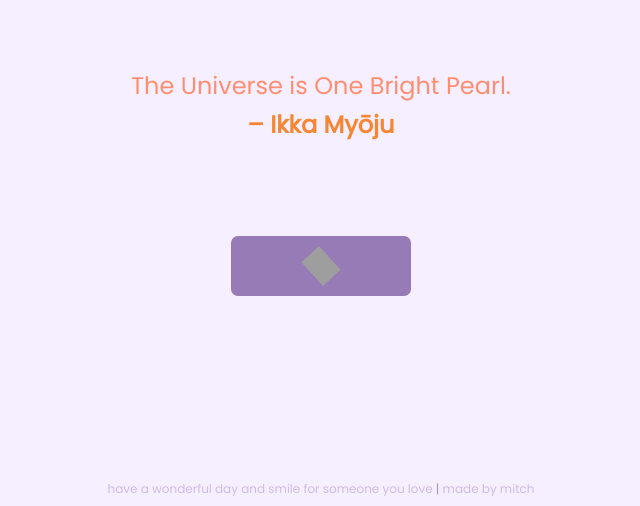
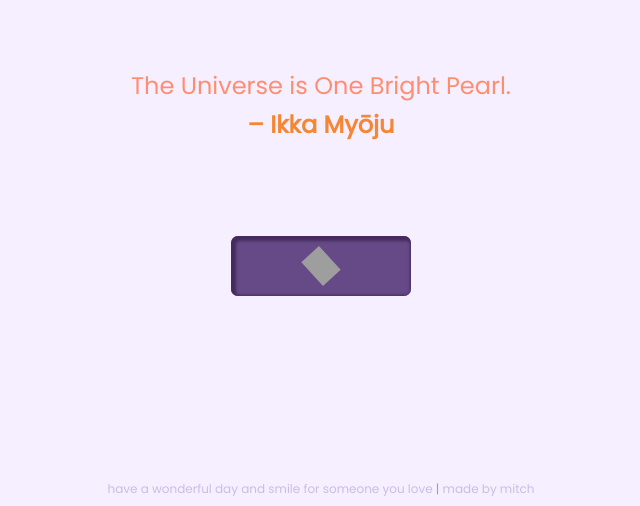
Before and after one commit to mitchelreed/bitsOfWisdom, a plain HTML site: page index.html in a window 1280 px wide. In both pictures the pointer is over the button 640 px from the left and 560 px from the top of the page. Shown: the part 294-800 px from the top of the page, without its empty margins (319-959 px from the left). Drawn offline with nearby package versions, Linux system fonts and the light colour scheme; grey boxes are pictures that could not be loaded; a web font is replaced by a local one.

Commit message:
added button styles

```diff
--- a/style.css
+++ b/style.css
@@ -301,10 +301,14 @@ button {
     /* box-shadow: 5px 6px 10px RGBA(0, 0, 0, .2); */
 }
 
+button:hover {
+    background-color: #664a88;
+    box-shadow: inset 2px 2px 3px 3px #442b5b;
+}
+
 button:active {
     background-color: #664a88;
-    box-shadow: inset 2px 2px 3px 3px #442b5b;
-    user-select: none;
+    box-shadow: inset 2px 2px 3px 5px #442b5b;
 }
 
 /* yin yang image */
```
